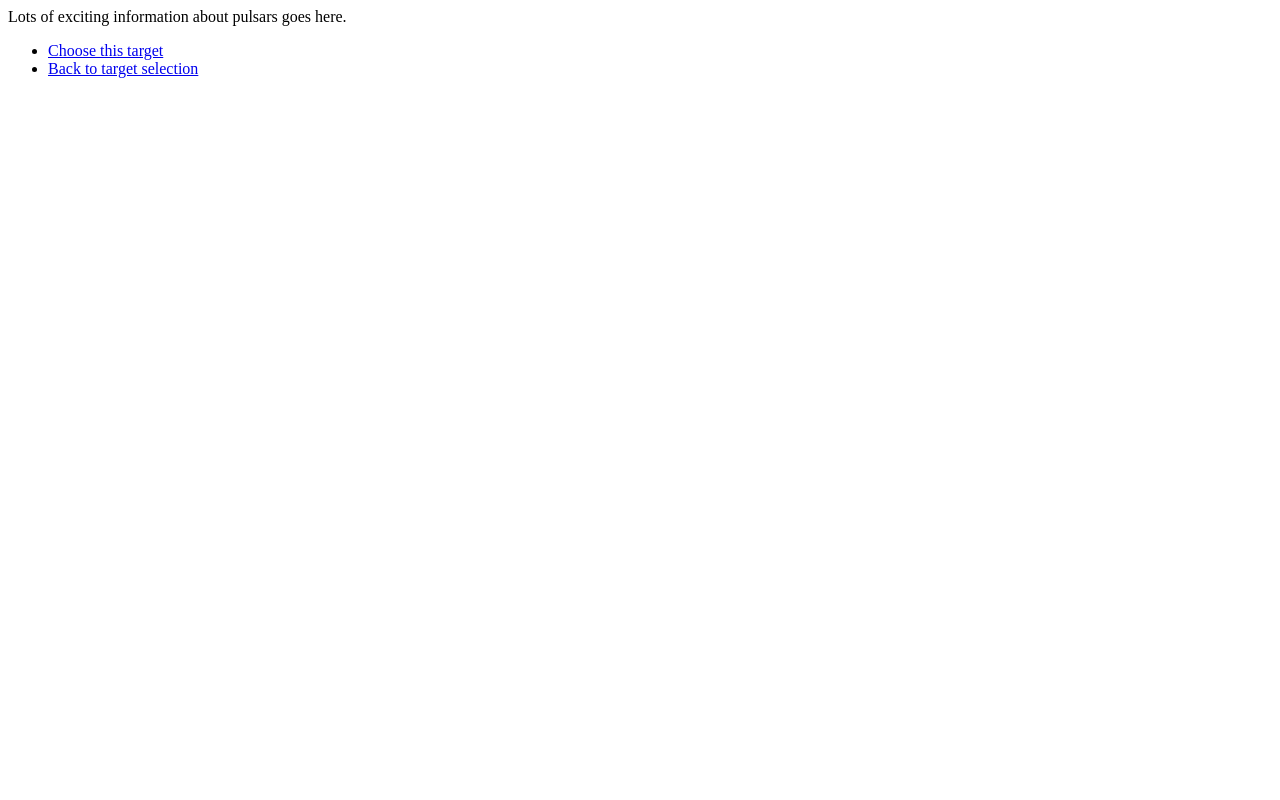
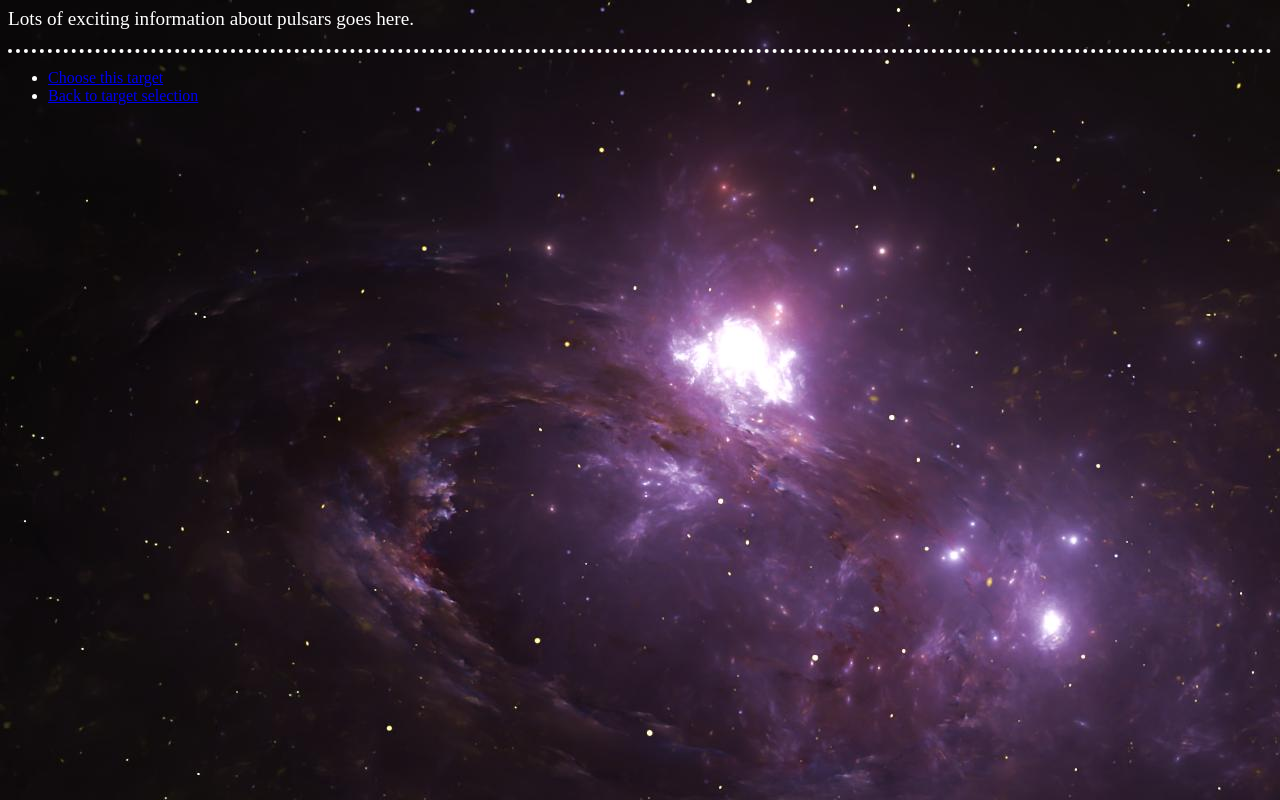
Before and after one commit to bhamssep-ed/bhamssep-ed.github.io, a plain HTML site: page choices02.html in a window 1280 px wide. Drawn offline with Linux system fonts and the light colour scheme.

Commit message:
missed some

```diff
--- a/choices02.html
+++ b/choices02.html
@@ -1,12 +1,17 @@
 <html>
-    <header>
-        <title>Pulsar</title>
-        </header>
-        <body>
-            <p>Lots of exciting information about pulsars goes here.
+    <head>
+      <title>Pulsar</title>
+      <link rel="stylesheet" href="mystyle.css">
+        </head>
+    <body>
+      <div class="maindiv">
+        <p>Lots of exciting information about pulsars goes here.
+      </div>
+      <div class="footdiv">
             <ul>
                 <li><a href="choices02a.html">Choose this target</a></li>
                 <li><a href="choices0.html">Back to target selection</a></li>
-               </ul>
+            </ul>
+	    </div>
         </body>
 </html>
```
Also changed, not shown: choices01a.html (+1 -1 lines), choices02a.html (+4 -2 lines), images/satellite.jpg (added).
